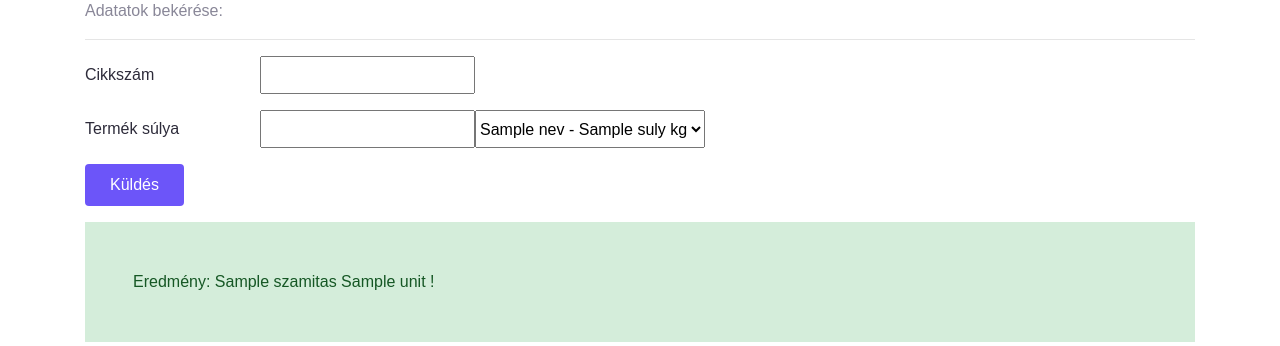
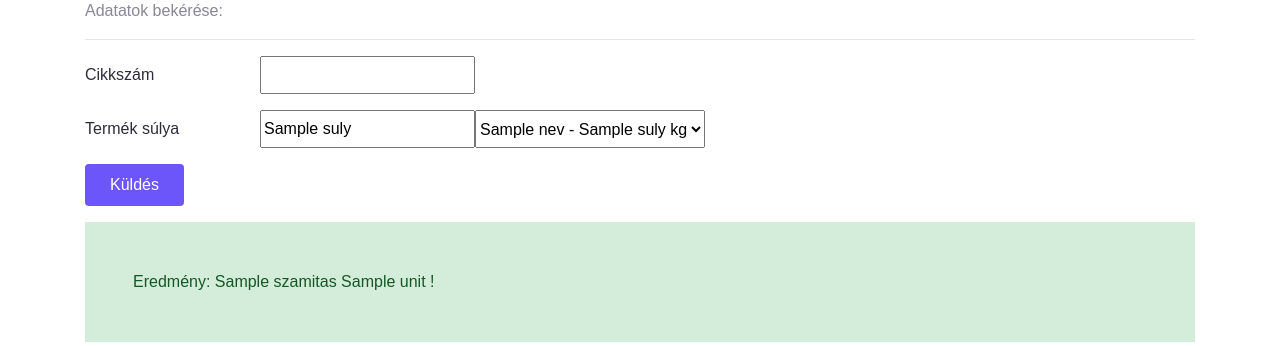
Before and after one commit to wredox/Heroku-weblapom, a Flask app: template flask_alap/templates/calc.html in a window 1280 px wide. Shown: the part 129-475 px from the top of the page. Run offline with Flask 2, Linux system fonts and the light colour scheme; the template is opened without the code that fills it: most values are stand-ins (such as "Sample title", 1, 10 or a date in 2020); some libraries are stand-ins or nearby versions.

Commit message:
input fields stay filled if value is ok but results is not

```diff
--- a/flask_alap/app.py
+++ b/flask_alap/app.py
@@ -28,48 +28,53 @@ def is_int(value):
 def index():
     return render_template("index.html")
 
-@app.route('/calc')
+@app.route('/calc', methods=["GET", "POST"])
 def calc():
     boxes_data = get_boxes()
-    szamitas = ''
-    item = None
-    # Megjönnek-e a paraméterek
-    if not request.args.get('cikkszam') and not request.args.get('suly'):
-            return render_template("calc.html", boxes=boxes_data,)
+    if request.method == "POST":
+        szamitas = ''
+        item = None
+        data = dict(request.form)
+        # Megjönnek-e a paraméterek
+        if 'cikkszam' in data and 'suly' in data:
+            print('Az adatok ellenőrizve!', file = sys.stderr)
+            # Súly szám-e
+            suly_str =data['suly']
+            if not is_int(suly_str) and not is_float(suly_str):
+                data.pop("suly")
+                return render_template("calc.html", boxes=boxes_data, data=data, message={"text": "Helytelen értékeket adtál meg a súlyhoz!", "category": "danger"})
 
-    print('Az adatok ellenőrizve!', file = sys.stderr)
-    # Súly szám-e
-    suly_str = request.args.get('suly')
-    print(request.args.get('suly'))
-    if not is_int(suly_str) and not is_float(suly_str):
-        return render_template("calc.html", boxes=boxes_data, message={"text": "Helytelen értékeket adtál meg a súlyhoz!", "category": "danger"})
+            # Súly nem-negatív-e
+            suly = float(suly_str)
+            if suly < 0:
+                data.pop("suly")
+                return render_template("calc.html", boxes=boxes_data, data=data, message={"text": "Súly nem lehet negatív!", "category": "danger"})
 
-    # Súly nem-negatív-e
-    suly = float(suly_str)
-    if suly < 0:
-        return render_template("calc.html", boxes=boxes_data, message={"text": "Súly nem lehet negatív!", "category": "danger"})
+            # Cikkszám létezik-e az adatbázisban
 
-    # Cikkszám létezik-e az adatbázisban
+            cikkszam = int(data['cikkszam'])
+            item = get_item(cikkszam)
+            if not item:
+                data.pop("cikkszam")
+                return render_template("calc.html", boxes=boxes_data, data=data, message={"text": "Cikkszám nem található", "category":"danger"})
 
-    cikkszam = int(request.args.get('cikkszam'))
-    item = get_item(cikkszam)
-    if not item:
-        return render_template("calc.html", boxes=boxes_data, message={"text": "Cikkszám nem található", "category":"danger"})
+            print(cikkszam, suly, file = sys.stderr)
+            print(type(cikkszam), type(suly), file = sys.stderr)
+            if box_suly:=data['box_suly']:
+                box_suly = float(box_suly)
+                print(f"Edény súlyával korrigálva {suly} -> {suly-box_suly}")
+                suly -= box_suly
 
-    print(cikkszam, suly, file = sys.stderr)
-    print(type(cikkszam), type(suly), file = sys.stderr)
-    if box_suly:=request.args.get('box_suly'):
-        box_suly = float(box_suly)
-        print(f"Edény súlyával korrigálva {suly} -> {suly-box_suly}")
-        suly -= box_suly
+            szamolas = suly / item["egyseg_suly"]
+            szamitas = round(szamolas,1)
+            display_txt = 'Eredmény: {} darab / méter !'.format(szamitas)
+            flash(display_txt , 'info')
+            print(item["egyseg_suly"], file = sys.stderr)
+            print(szamolas, file=sys.stderr)
+            return render_template("calc.html", szamitas=str(szamitas), item_details=item, boxes=boxes_data)
 
-    szamolas = suly / item["egyseg_suly"]
-    szamitas = round(szamolas,1)
-    display_txt = 'Eredmény: {} darab / méter !'.format(szamitas)
-    flash(display_txt , 'info')
-    print(item["egyseg_suly"], file = sys.stderr)
-    print(szamolas, file=sys.stderr)
-    return render_template("calc.html", szamitas=str(szamitas), item_details=item, boxes=boxes_data)
+    if request.method == "GET":
+        return render_template("calc.html", boxes=boxes_data,)
 
 @app.route('/rolam')
 def rolam():
--- a/flask_alap/templates/calc.html
+++ b/flask_alap/templates/calc.html
@@ -56,22 +56,19 @@
       <div class="container">
         <div class="row">
           <div class="col-12">
-
-
-
-            <form action = "/calc" method = "get" class="mt-5">
+            <form action = "/calc" method = "post" class="mt-5">
                 <p>Adatatok bekérése:</p>
                 <hr />
                 <div class="form-group row">
                   <label for="cikkszam" class="col-sm-2 col-form-label">Cikkszám</label>
-                  <input class="from-control" type="number" id="cikkszam" name ="cikkszam" required="true"/>
+                  <input class="from-control" type="number" id="cikkszam" name ="cikkszam" required="true"  {% if data is defined and data.cikkszam is defined %}value="{{data.cikkszam}}"{% endif %}/>
                 </div>
                 <div class="form-group row">
                   <label for="suly" class="col-sm-2 col-form-label">Termék súlya</label>
-                  <input class="from-control" type ="text" id="suly" name="suly" required="true"/>
+                  <input class="from-control" type ="text" id="suly" name="suly" required="true" {% if data is defined and data.suly is defined %}value="{{data.suly}}"{% endif %}/>
                   <select name="box_suly">
                     {% for box in boxes %}
-                      <option value={{box.suly}}>{{box.nev}} - {{box.suly}} kg</option>
+                      <option value={{box.suly}} {% if data is defined and box.suly|string == data.box_suly|string %}selected{% endif %}>{{box.nev}} - {{box.suly}} kg</option>
                     {% endfor %}
                     </select>
 
```
